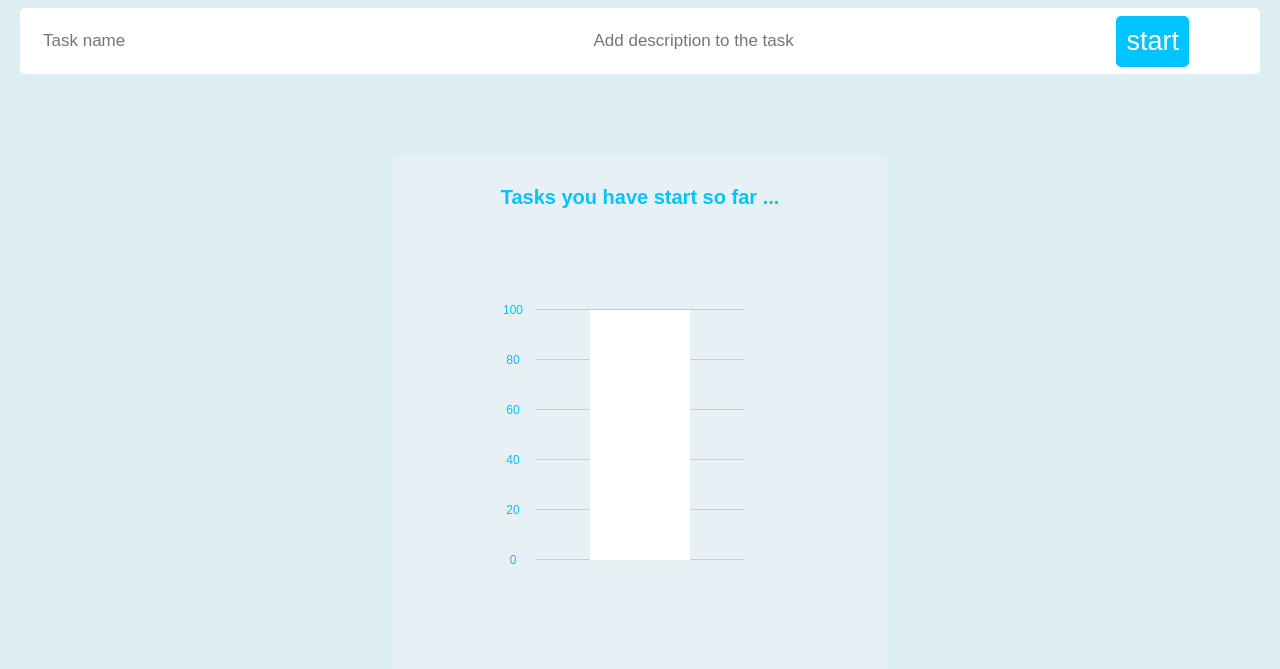
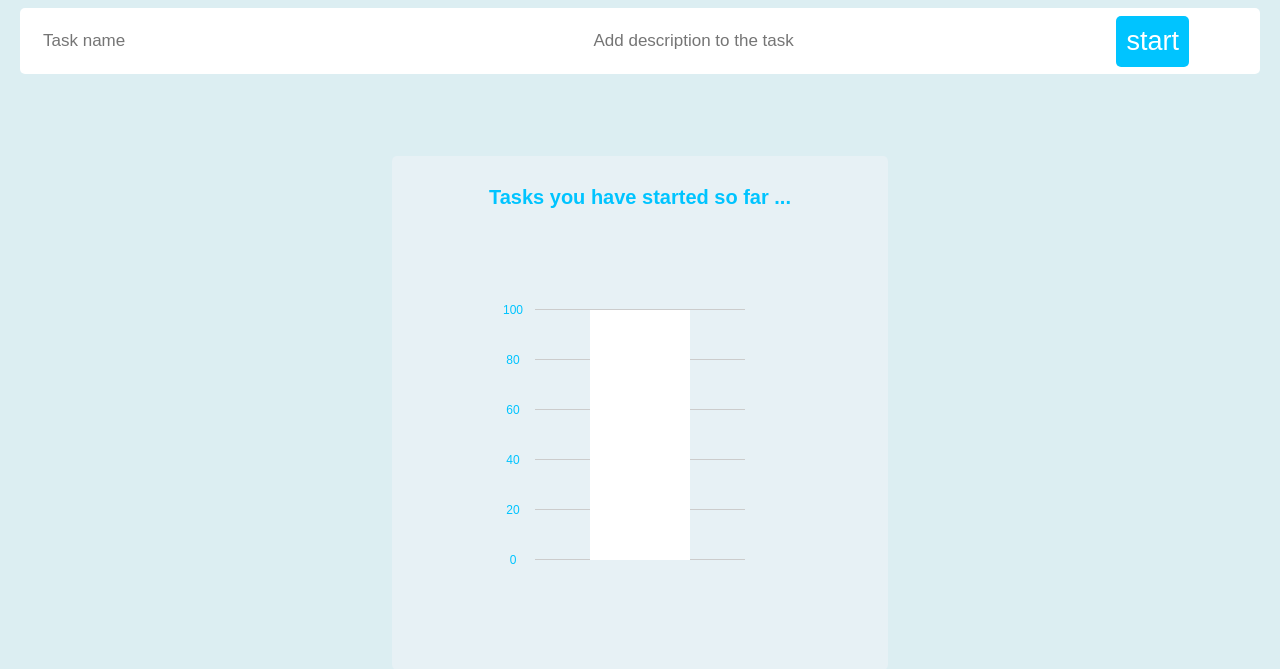
Before and after one commit to Qiugu-He/ClockifyClone, a Django app: template templates/task/index.html in a window 1280 px wide. Shown: the top 669 px of the page. Run offline with Django 3.2, Linux system fonts and the light colour scheme; the template is opened without the code that fills it, so the values that code supplies are empty; some libraries are stand-ins or nearby versions.

Commit message:
Update screenshot and README

```diff
--- a/templates/task/index.html
+++ b/templates/task/index.html
@@ -37,7 +37,7 @@
 
     <!-- Histogram -->
     <div class = "chart_container">
-        <p> Tasks you have start so far ...</p>
+        <p> Tasks you have started so far ...</p>
         <div class="chart">
             <div class="result-bg">
               <div class="result-bar" style="height: {{ count }}%"></div>
```
Also changed, not shown: static/imgs/screenshot2.png.
